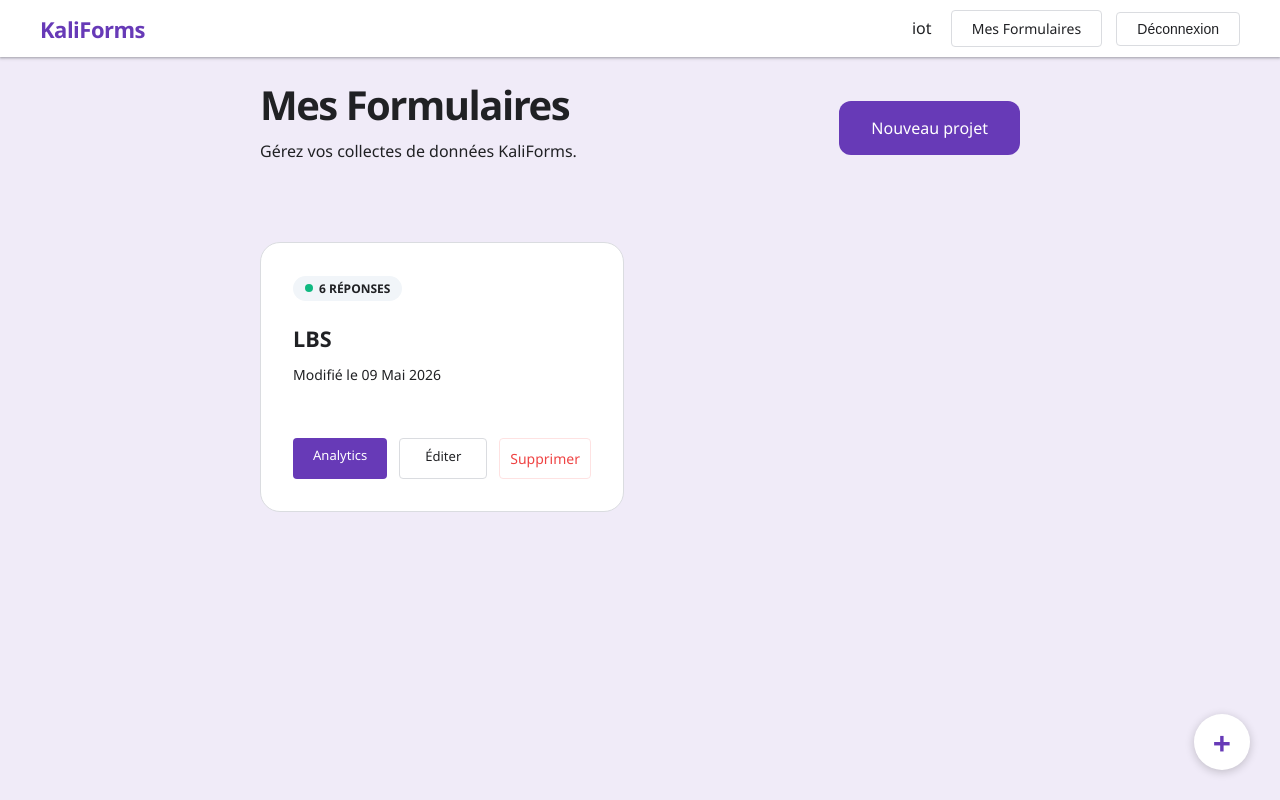
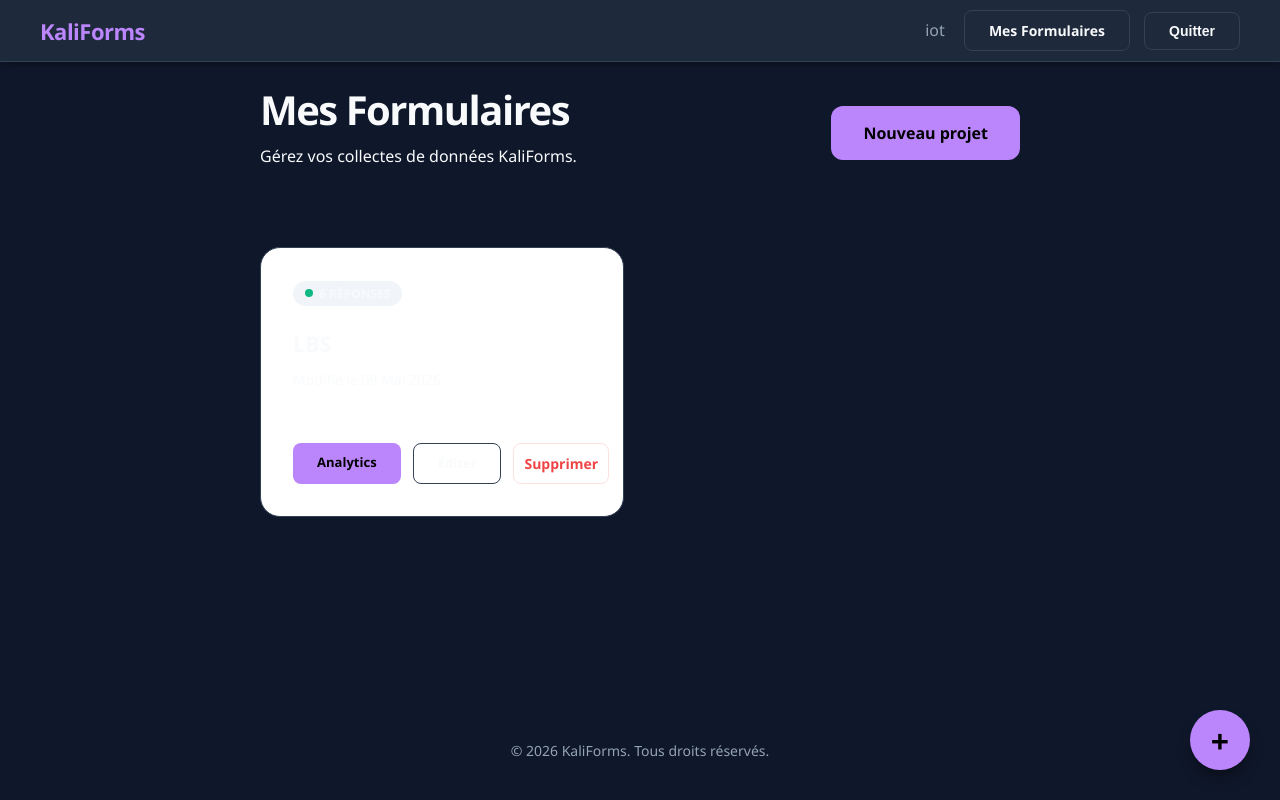
Before and after one commit to junior26-cyber/Kali-Forms, a Django app: page /forms/dashboard/ in a window 1280 px wide. Run offline with Django 4.2, Linux system fonts and the light colour scheme; a user stored in the database is signed in; data comes from the database, SQL or seed files in the repository; both versions use the stored data as it was after the commit.

Commit message:
Design: Implémentation du mode sombre (Dark Theme) intégral pour KaliForms

```diff
--- a/iot/forms/templates/forms/base.html
+++ b/iot/forms/templates/forms/base.html
@@ -6,12 +6,16 @@
     <title>{% block title %}KaliForms{% endblock %}</title>
     <style>
         :root {
-            --primary-color: #673ab7;
-            --bg-color: #f0ebf8;
-            --white: #ffffff;
-            --text-color: #202124;
-            --text-secondary: #70757a;
-            --border-color: #dadce0;
+            /* Dark Theme Palette */
+            --primary-color: #bb86fc; /* Purple light for dark mode */
+            --primary-variant: #3700b3;
+            --bg-color: #0f172a; /* Slate 900 */
+            --surface-color: #1e293b; /* Slate 800 */
+            --white: #1e293b;
+            --text-color: #f8fafc; /* Slate 50 */
+            --text-secondary: #94a3b8; /* Slate 400 */
+            --border-color: #334155; /* Slate 700 */
+            --input-bg: #0f172a;
         }
         body {
             font-family: 'Segoe UI', Tahoma, Geneva, Verdana, sans-serif;
@@ -24,15 +28,16 @@
             min-height: 100vh;
         }
         nav {
-            background-color: var(--white);
+            background-color: var(--surface-color);
             padding: 10px 40px;
             display: flex;
             justify-content: space-between;
             align-items: center;
-            box-shadow: 0 1px 2px 0 rgba(60,64,67,0.3), 0 1px 3px 1px rgba(60,64,67,0.15);
+            box-shadow: 0 4px 6px -1px rgba(0, 0, 0, 0.3);
             position: sticky;
             top: 0;
             z-index: 100;
+            border-bottom: 1px solid var(--border-color);
         }
         .logo {
             font-size: 22px;
@@ -51,31 +56,33 @@
             box-sizing: border-box;
         }
         .card {
-            background-color: var(--white);
-            border-radius: 8px;
+            background-color: var(--surface-color);
+            border-radius: 12px;
             border: 1px solid var(--border-color);
             padding: 24px;
             margin-bottom: 16px;
-            transition: box-shadow 0.3s;
+            box-shadow: 0 4px 6px -1px rgba(0, 0, 0, 0.1);
+            transition: transform 0.2s;
         }
         .btn {
-            padding: 8px 20px;
-            border-radius: 4px;
+            padding: 10px 24px;
+            border-radius: 8px;
             border: none;
             cursor: pointer;
-            font-weight: 500;
+            font-weight: 600;
             font-size: 14px;
-            transition: background-color 0.2s;
+            transition: all 0.2s;
             text-decoration: none;
             display: inline-block;
             text-align: center;
         }
         .btn-primary {
             background-color: var(--primary-color);
-            color: white;
+            color: #000;
         }
         .btn-primary:hover {
-            background-color: #5e35b1;
+            background-color: #d7bbff;
+            transform: translateY(-1px);
         }
         .btn-outline {
             background-color: transparent;
@@ -83,53 +90,66 @@
             color: var(--text-color);
         }
         .btn-outline:hover {
-            background-color: #f8f9fa;
+            background-color: rgba(255,255,255,0.05);
+            border-color: var(--text-secondary);
         }
         input[type="text"], input[type="email"], input[type="password"], textarea, select {
             width: 100%;
             padding: 12px;
             margin: 8px 0;
             border: 1px solid var(--border-color);
-            border-radius: 4px;
+            border-radius: 8px;
             box-sizing: border-box;
             font-size: 16px;
-            background-color: #f8f9fa;
+            background-color: var(--input-bg);
+            color: var(--text-color);
         }
         input:focus, textarea:focus {
             outline: none;
-            border-bottom: 2px solid var(--primary-color);
-            background-color: #fff;
+            border-color: var(--primary-color);
+            box-shadow: 0 0 0 2px rgba(187, 134, 252, 0.2);
         }
         .sondage-header {
-            border-top: 10px solid var(--primary-color);
+            border-top: 8px solid var(--primary-color);
         }
         .sondage-title {
             font-size: 32px;
             margin-bottom: 8px;
-            font-weight: 600;
+            font-weight: 700;
         }
         .fab {
             position: fixed;
             bottom: 30px;
             right: 30px;
-            width: 56px;
-            height: 56px;
-            background-color: var(--white);
+            width: 60px;
+            height: 60px;
+            background-color: var(--primary-color);
             border-radius: 50%;
             display: flex;
             justify-content: center;
             align-items: center;
-            box-shadow: 0 2px 10px rgba(0,0,0,0.2);
+            box-shadow: 0 10px 15px -3px rgba(0, 0, 0, 0.4);
             cursor: pointer;
             text-decoration: none;
-            color: var(--primary-color);
+            color: #000;
             font-size: 32px;
             font-weight: bold;
         }
+        .fab:hover {
+            transform: scale(1.1);
+        }
         .grid {
             display: grid;
-            grid-template-columns: repeat(auto-fill, minmax(250px, 1fr));
+            grid-template-columns: repeat(auto-fill, minmax(280px, 1fr));
             gap: 20px;
+        }
+        .status-badge {
+            background: rgba(187, 134, 252, 0.1);
+            color: var(--primary-color);
+            padding: 4px 12px;
+            border-radius: 20px;
+            font-size: 0.75rem;
+            font-weight: 700;
         }
     </style>
     {% block extra_css %}{% endblock %}
@@ -139,11 +159,11 @@
         <a href="{% url 'home' %}" class="logo">KaliForms</a>
         <div>
             {% if user.is_authenticated %}
-                <span style="margin-right: 15px;">{{ user.username }}</span>
+                <span style="margin-right: 15px; color: var(--text-secondary);">{{ user.username }}</span>
                 <a href="{% url 'dashboard' %}" class="btn btn-outline">Mes Formulaires</a>
                 <form method="post" action="{% url 'logout' %}" style="display:inline;">
                     {% csrf_token %}
-                    <button type="submit" class="btn btn-outline" style="margin-left:10px;">Déconnexion</button>
+                    <button type="submit" class="btn btn-outline" style="margin-left:10px;">Quitter</button>
                 </form>
             {% else %}
                 <a href="{% url 'login' %}" class="btn btn-outline">Connexion</a>
@@ -155,7 +175,7 @@
     <div class="container">
         {% if messages %}
             {% for message in messages %}
-                <div class="card" style="border-left: 5px solid {% if message.tags == 'error' %}#d93025{% else %}#10b981{% endif %}; padding: 15px; margin-bottom: 20px;">
+                <div class="card" style="border-left: 5px solid {% if message.tags == 'error' %}#ef4444{% else %}#10b981{% endif %}; padding: 15px; margin-bottom: 20px; background: rgba(255,255,255,0.02);">
                     {{ message }}
                 </div>
             {% endfor %}
@@ -163,6 +183,10 @@
         {% block content %}{% endblock %}
     </div>
 
+    <footer style="margin-top: auto; padding: 40px; text-align: center; color: var(--text-secondary); font-size: 0.875rem;">
+        &copy; 2026 KaliForms. Tous droits réservés.
+    </footer>
+
     {% block extra_js %}{% endblock %}
 </body>
 </html>
```
Also changed, not shown: iot/db.sqlite3.
